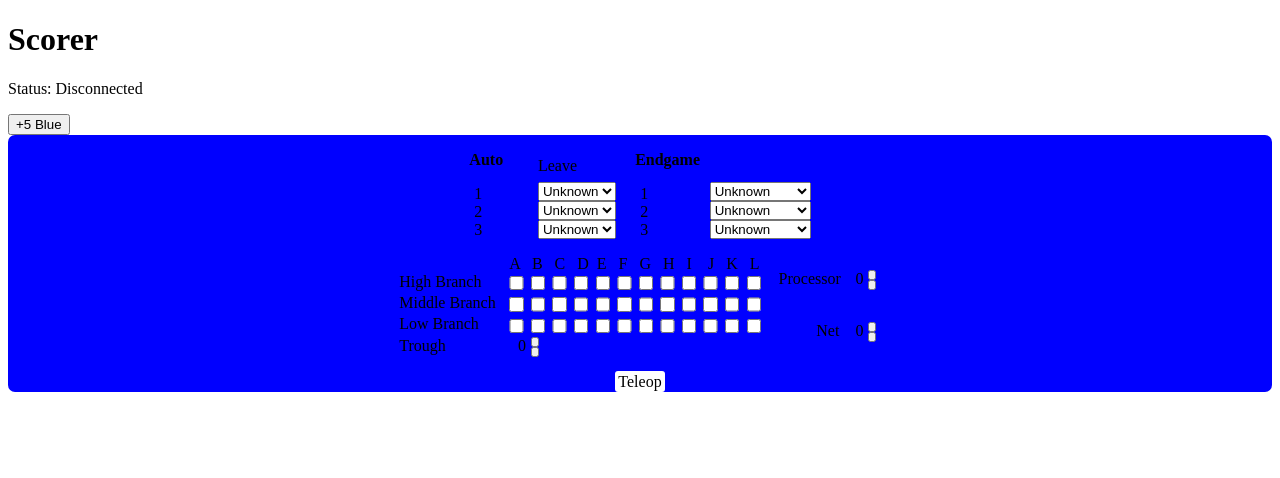
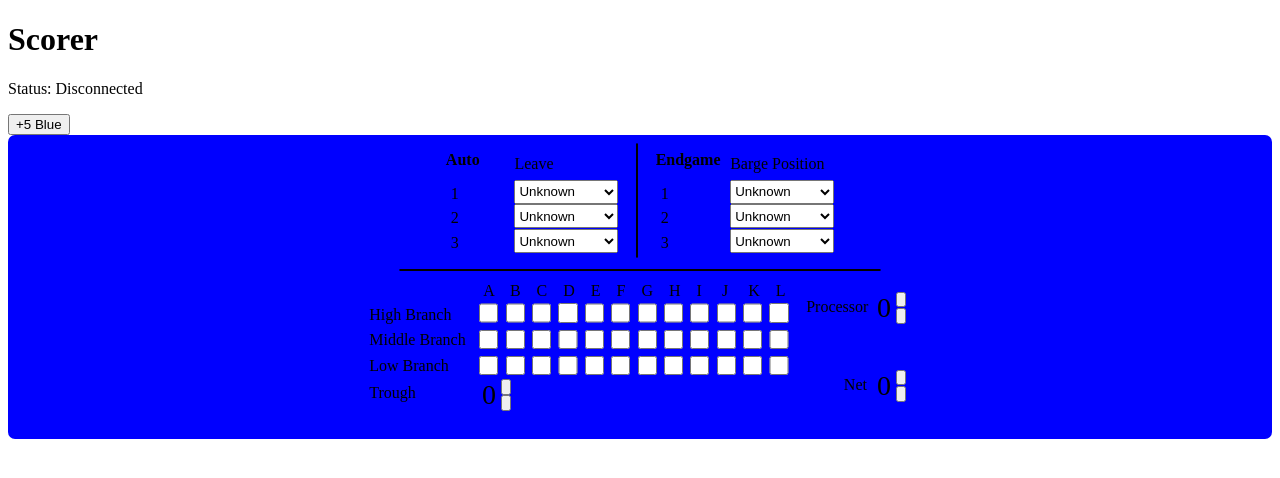
Before and after one commit to jerryxfu/offseason-scorer-field, a React (Vite) app: page / in a window 1280 px wide. Shown: the top 478 px of the page. Built offline with nearby package versions, Linux system fonts and the light colour scheme; no server answers.

Commit message:
upscaled the ui

```diff
--- a/src/App.scss
+++ b/src/App.scss
@@ -4,6 +4,27 @@
 
 *:focus {
     outline: none;
+}
+
+.topToMiddle {
+    width: 30rem;
+    border: 1.5px solid black;
+    border-color: black;
+    padding: 0;
+    border-radius: 3px;
+    margin-top: 0.1rem;
+    margin-bottom: 0.7rem;
+}
+
+.autoToEndgame {
+    height: 7.1rem;
+    border: 1.5px solid black;
+    border-color: black;
+    padding: 0;
+    border-radius: 3px;
+    margin-top: 0.4rem;
+    margin-left: 0.5rem;
+    margin-right: 0.5rem;
 }
 
 .scoreboard {
@@ -35,6 +56,16 @@
     margin-left: 5px;
 }
 
+.topPart li {
+    margin-bottom: 0.4rem;
+}
+
+.topPart select {
+    height: 1.5rem;
+    width: 6.5rem;
+    margin-bottom: 0.05rem;
+}
+
 .middlePart {
     display: flex;
     flex-direction: row;
@@ -58,14 +89,14 @@
 
 .middlePart input[type="checkbox"] {
     margin-right: 0.2rem;
-    height: 0.9rem;
-    width: 0.9rem;
+    height: 1.2rem;
+    width: 1.2rem;
     border-radius: 0.35rem;
 }
 
 .middlePart button {
-    height: 0.6rem;
-    width: 0.5rem;
+    height: 1rem;
+    width: 0.65rem;
     padding: 0;
 }
 
@@ -75,10 +106,11 @@
     width: 1rem;
     text-align: end;
     overflow: hidden;
+    font-size: 1.75rem;
 }
 
 .descriptionText {
-    margin-top: 0;
+    margin-top: 0.4rem;
     padding-top: 0;
     width: 4.3rem;
     text-align: end;
--- a/src/App.tsx
+++ b/src/App.tsx
@@ -130,6 +130,7 @@ export default function App() {
                             </select>
                         </div>
                     </div>
+                    <hr className="autoToEndgame"/>
                     <div className="endgame">
                         <div>
                             <p><b>Endgame</b></p>
@@ -141,8 +142,8 @@ export default function App() {
                         </div>
 
                         <div>
-                            <br/>
-                            <select id="barge_1" style={{marginTop: "14px"}}>
+                            <p style={{marginTop: "6px", marginBottom: "7px"}}>Barge Position</p>
+                            <select id="barge_1">
                                 <option value="Unknown">Unknown</option>
                                 <option value="None">None</option>
                                 <option value="Parked">Parked</option>
@@ -168,17 +169,18 @@ export default function App() {
                         </div>
                     </div>
                 </div>
+                <hr className="topToMiddle"/>
                 <div className="middlePart">
                     <div style={{height: "7rem"}}>
-                        <ul style={{marginTop: "rem"}}>
-                            <li>High Branch</li>
-                            <li>Middle Branch</li>
-                            <li>Low Branch</li>
+                        <ul style={{marginTop: "0.05rem"}}>
+                            <li style={{marginBottom: "0.475rem"}}>High Branch</li>
+                            <li style={{marginBottom: "0.475rem"}}>Middle Branch</li>
+                            <li style={{marginBottom: "0.6rem"}}>Low Branch</li>
                             <li>Trough</li>
                         </ul>
                     </div>
                     <div>
-                        &nbsp;A &nbsp;&nbsp;B &nbsp;&nbsp;C &nbsp;&nbsp;D &nbsp;E &nbsp;&nbsp;F &nbsp;&nbsp;G &nbsp;&nbsp;H &nbsp;&nbsp;I &nbsp;&nbsp;&nbsp;J &nbsp;&nbsp;K &nbsp;&nbsp;L
+                        &nbsp;&nbsp;A &nbsp;&nbsp;&nbsp;B &nbsp;&nbsp;&nbsp;C &nbsp;&nbsp;&nbsp;D &nbsp;&nbsp;&nbsp;E &nbsp;&nbsp;&nbsp;F &nbsp;&nbsp;&nbsp;G &nbsp;&nbsp;&nbsp;H &nbsp;&nbsp;&nbsp;I &nbsp;&nbsp;&nbsp;&nbsp;J &nbsp;&nbsp;&nbsp;&nbsp;K &nbsp;&nbsp;&nbsp;L
                         <br/>
                         <input type="checkbox"></input>
                         <input type="checkbox"></input>
@@ -245,9 +247,6 @@ export default function App() {
                         </div>
                     </div>
                 </div>
-                <div className="robotStatus">
-                    Teleop
-                </div>
             </div>
         </div>
     );
```
